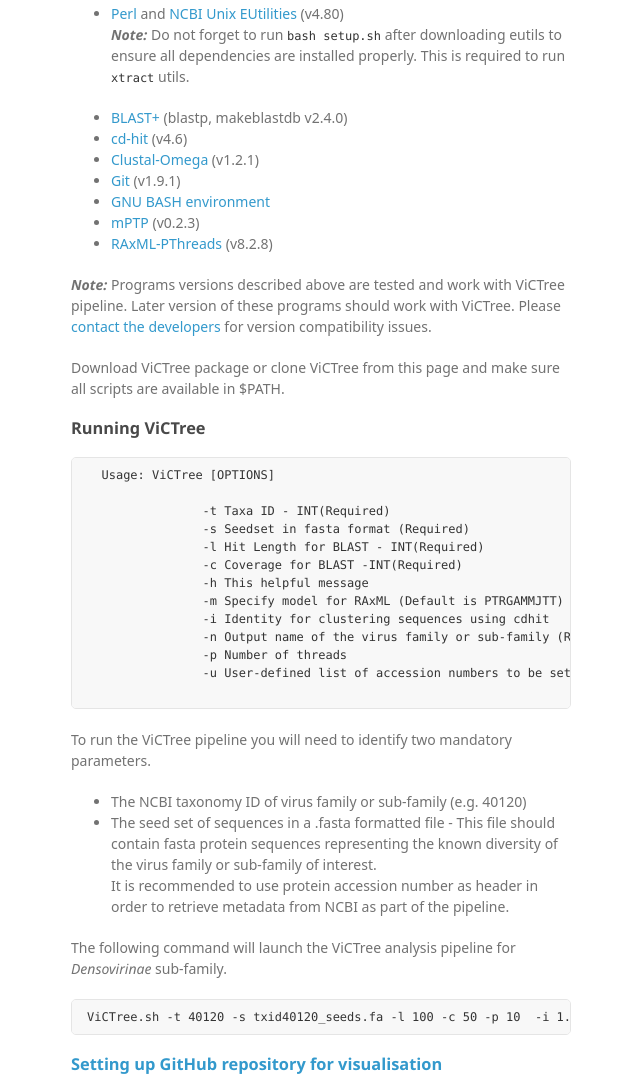
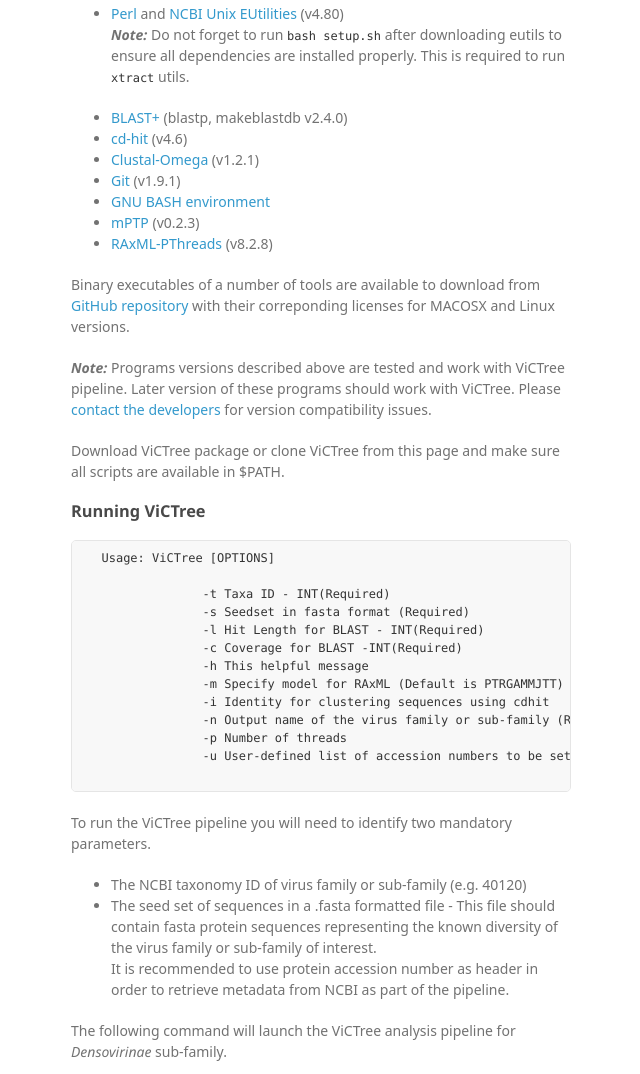
Before and after one commit to josephhughes/ViCTree, a plain HTML site: page tutorial.html in a window 1280 px wide. Shown: the part 702-1776 px from the top of the page, without its empty margins (499-1139 px from the left). Drawn offline with Linux system fonts and the light colour scheme; a web font is replaced by a local one.

Commit message:
tutorial update explaining the binary exec download for deps

```diff
--- a/tutorial.html
+++ b/tutorial.html
@@ -58,6 +58,8 @@
 <li><a href="https://github.com/Pas-Kapli/mptp" target="_blank">mPTP</a> (v0.2.3)</li>
 <li><a href="http://sco.h-its.org/exelixis/web/software/raxml/hands_on.html" target="_blank">RAxML-PThreads</a> (v8.2.8)</li>
 </ul>
+</p>
+<p> Binary executables of a number of tools are available to download from <a href="https://github.com/josephhughes/ViCTree/tree/master/deps" target="_blank"> GitHub repository </a>with their correponding licenses for MACOSX and Linux versions.
 </p>
 <p><b><i>Note:</i></b> Programs versions described above are tested and work with ViCTree pipeline. Later version of these programs should work with ViCTree. Please <a href ="tutorial.html#contact">contact the developers  </a> for version compatibility issues. </p>
 <p> Download ViCTree package or clone ViCTree from this page and make sure all scripts are available in $PATH. </p>
```
